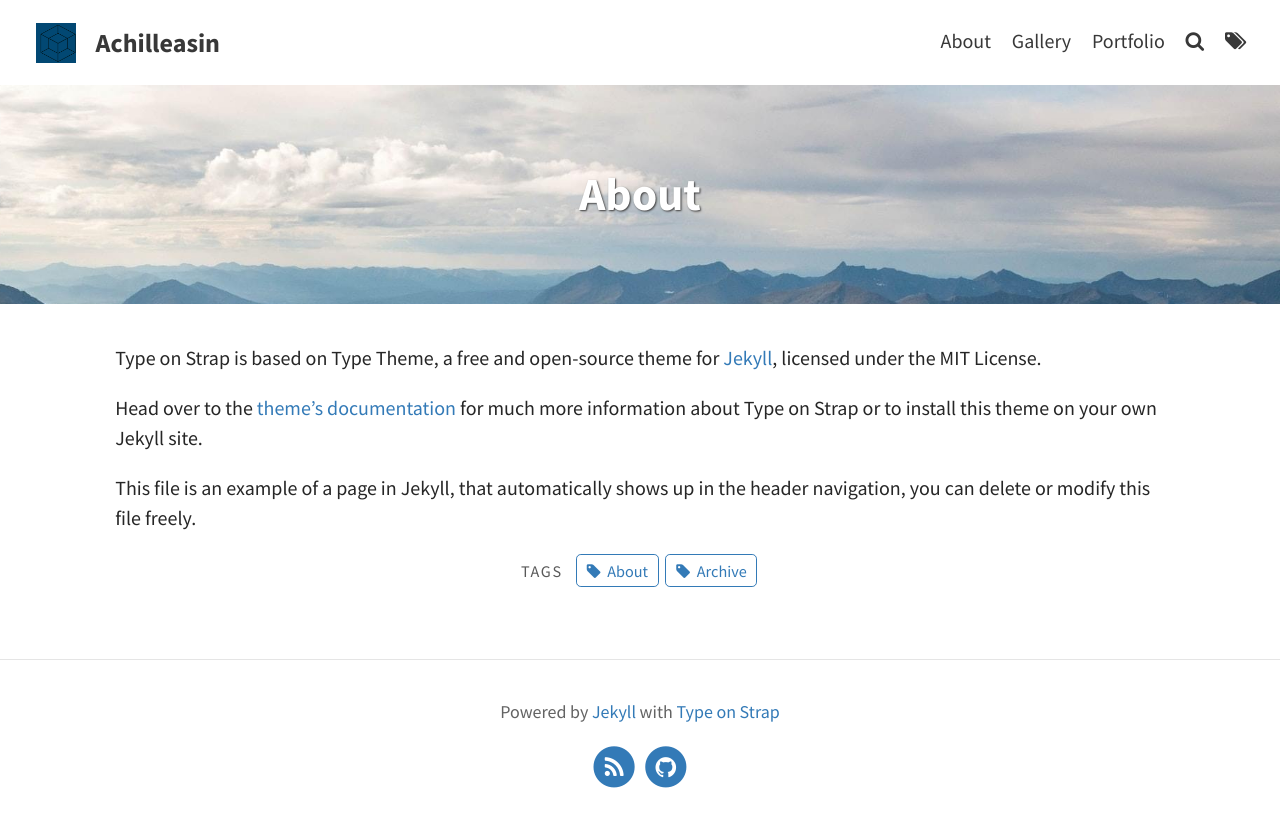
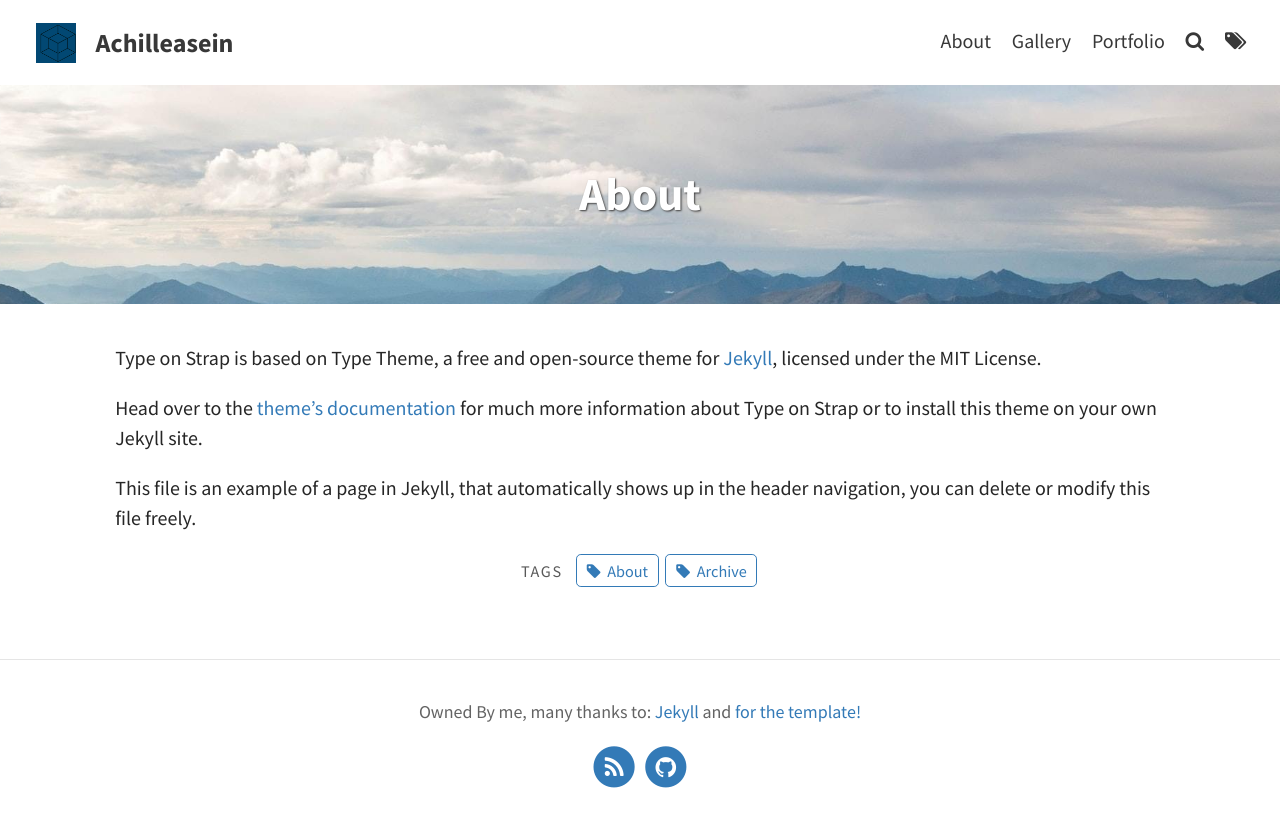
Before and after one commit to Achilleasein/achilleasein, a Jekyll site: the page built from pages/about.md, in a window 1280 px wide. Shown: the top 827 px of the page. Built offline with Jekyll 4.4.1, drawn with Linux system fonts in a browser that asks for light colours.

Commit message:
updatin elements

```diff
--- a/_config.yml
+++ b/_config.yml
@@ -3,8 +3,8 @@ baseurl: ""
 url: "https://achilleasein.github.io"
 
 # THEME-SPECIFIC CONFIGURATION
-title: Achilleasin                                      # site's title
-description: "A website with blog posts and pages"      # used by search engines
+title: Achilleasein                                      # site's title
+description: "A website with projects, blogs, tutorials and discussions"      # used by search engines
 avatar: assets/img/cover.png                         # Empty for no avatar in navbar
 favicon: assets/favicon.ico                             # Icon displayed in the tab
 
@@ -12,7 +12,7 @@ favicon: assets/favicon.ico                             # Icon displayed in the
 header_text: Welcome to Achilleas corner!  # Change Blog header text
 header_feature_image: assets/img/pexels/triangular.jpeg
 footer_text: >
-  Powered by <a href="https://jekyllrb.com/">Jekyll</a> with <a href="https://github.com/sylhare/Type-on-Strap">Type on Strap</a>
+  Owned By me, many thanks to: <a href="https://jekyllrb.com/">Jekyll</a> and <a href="https://github.com/sylhare/Type-on-Strap"> for the template!</a>
 
 # Blog
 excerpt: true                                           # Or "truncate" (first 250 characters), "false" to disable
```
